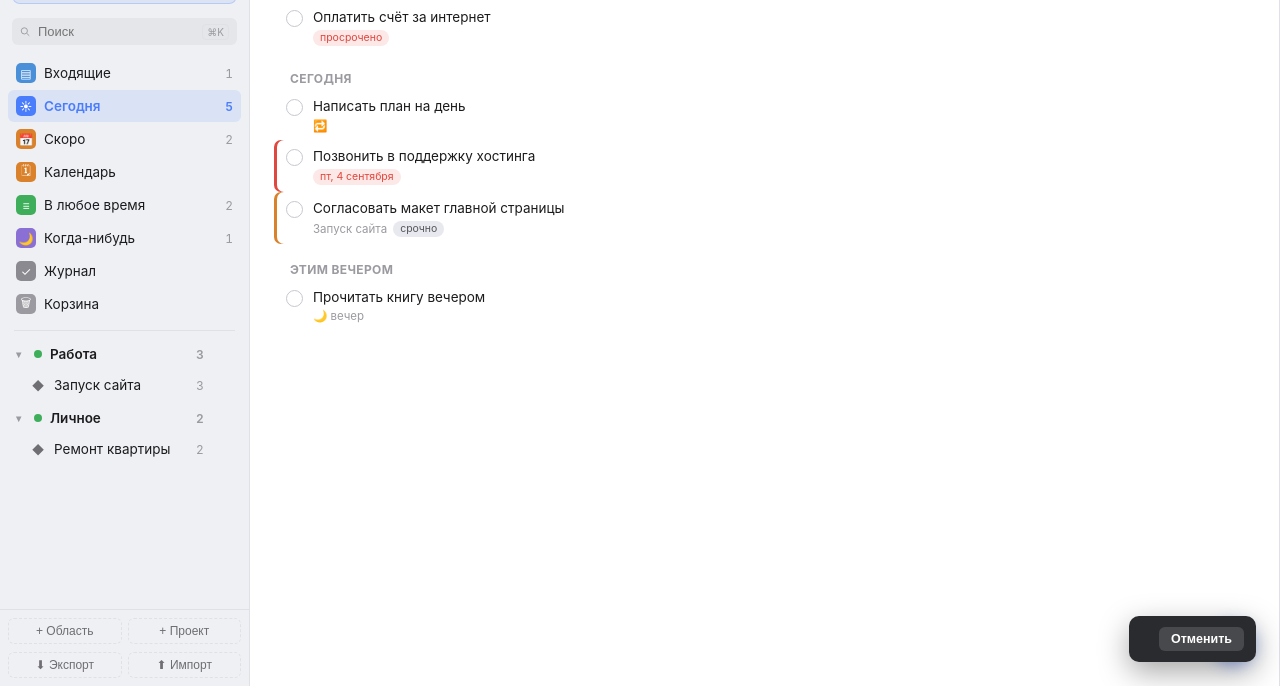
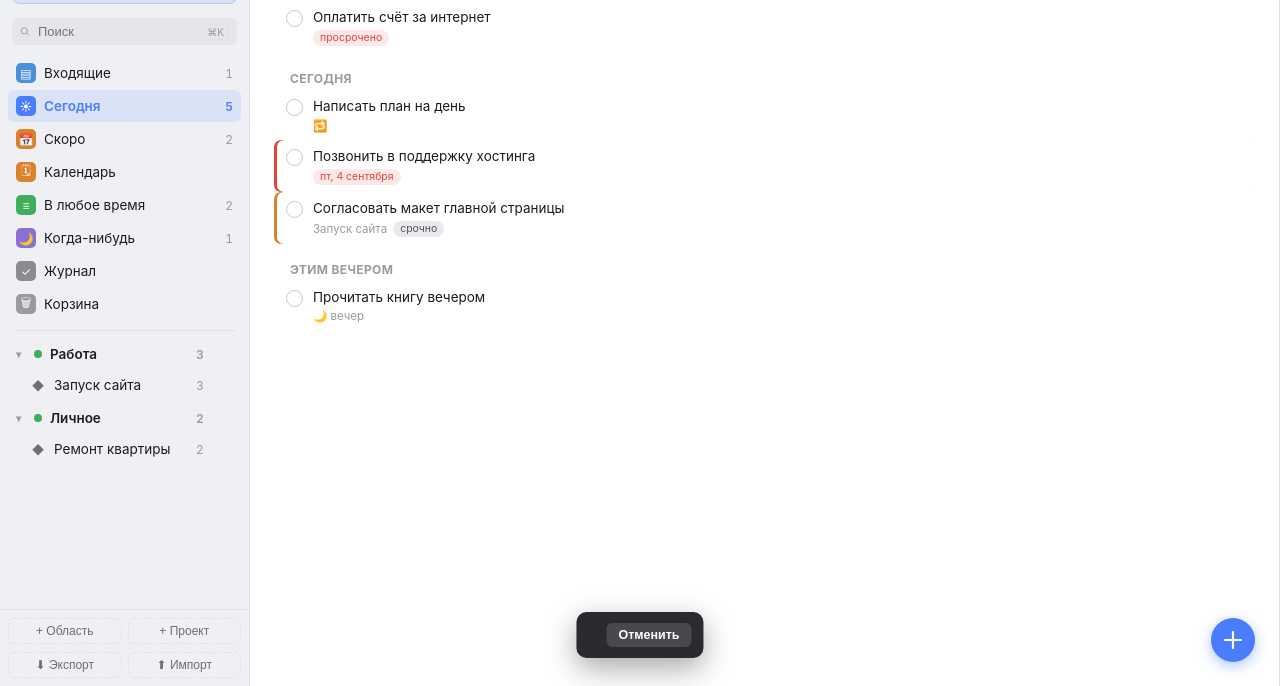
Before and after one commit to JaydanMoir/Tasks, a plain HTML site: page index.html in a window 1280 px wide. Shown: the part 114-800 px from the top of the page. Drawn offline with Linux system fonts and the light colour scheme.

Commit message:
Revert undo toast to bottom-center (bottom-right overlapped the FAB add button)
Co-Authored-By: Claude Sonnet 5 <noreply@anthropic.com>
Claude-Session: https://claude.ai/code/session_01YJ6XozZYSUUVqMoPTcGXXv

```diff
--- a/css/style.css
+++ b/css/style.css
@@ -752,8 +752,9 @@ select.detail-select, input.detail-date {
 /* ---------------- Toast ---------------- */
 .toast {
   position: fixed;
-  right: 24px;
-  bottom: 24px;
+  left: 50%;
+  bottom: 28px;
+  transform: translateX(-50%);
   display: flex;
   align-items: center;
   gap: 14px;
@@ -766,7 +767,7 @@ select.detail-select, input.detail-date {
   z-index: 300;
   animation: toast-in 0.18s ease;
 }
-@keyframes toast-in { from { opacity: 0; transform: translateY(8px); } to { opacity: 1; transform: translateY(0); } }
+@keyframes toast-in { from { opacity: 0; transform: translateX(-50%) translateY(8px); } to { opacity: 1; transform: translateX(-50%) translateY(0); } }
 .toast button {
   background: rgba(255,255,255,0.14);
   color: #fff;
```
